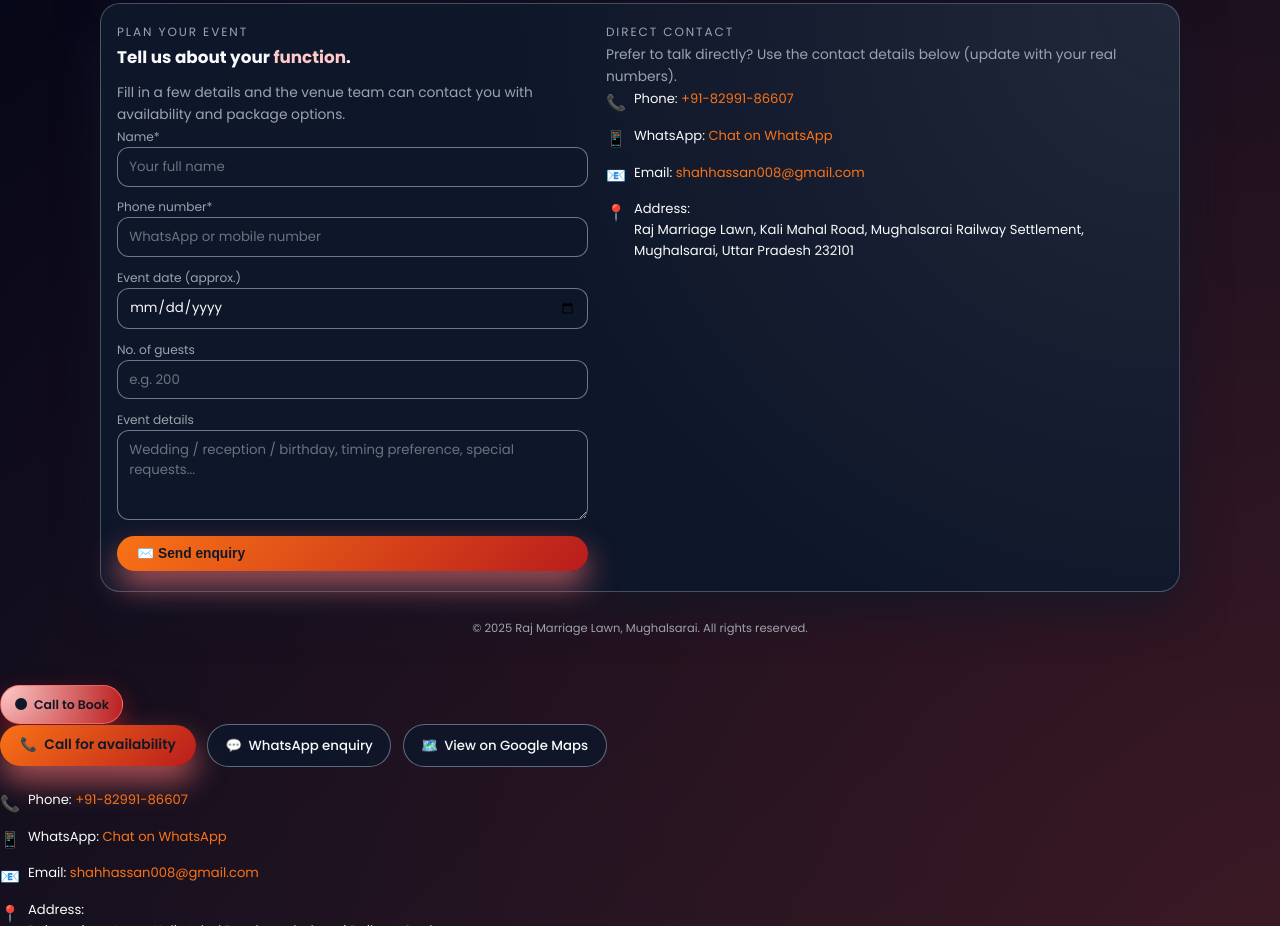
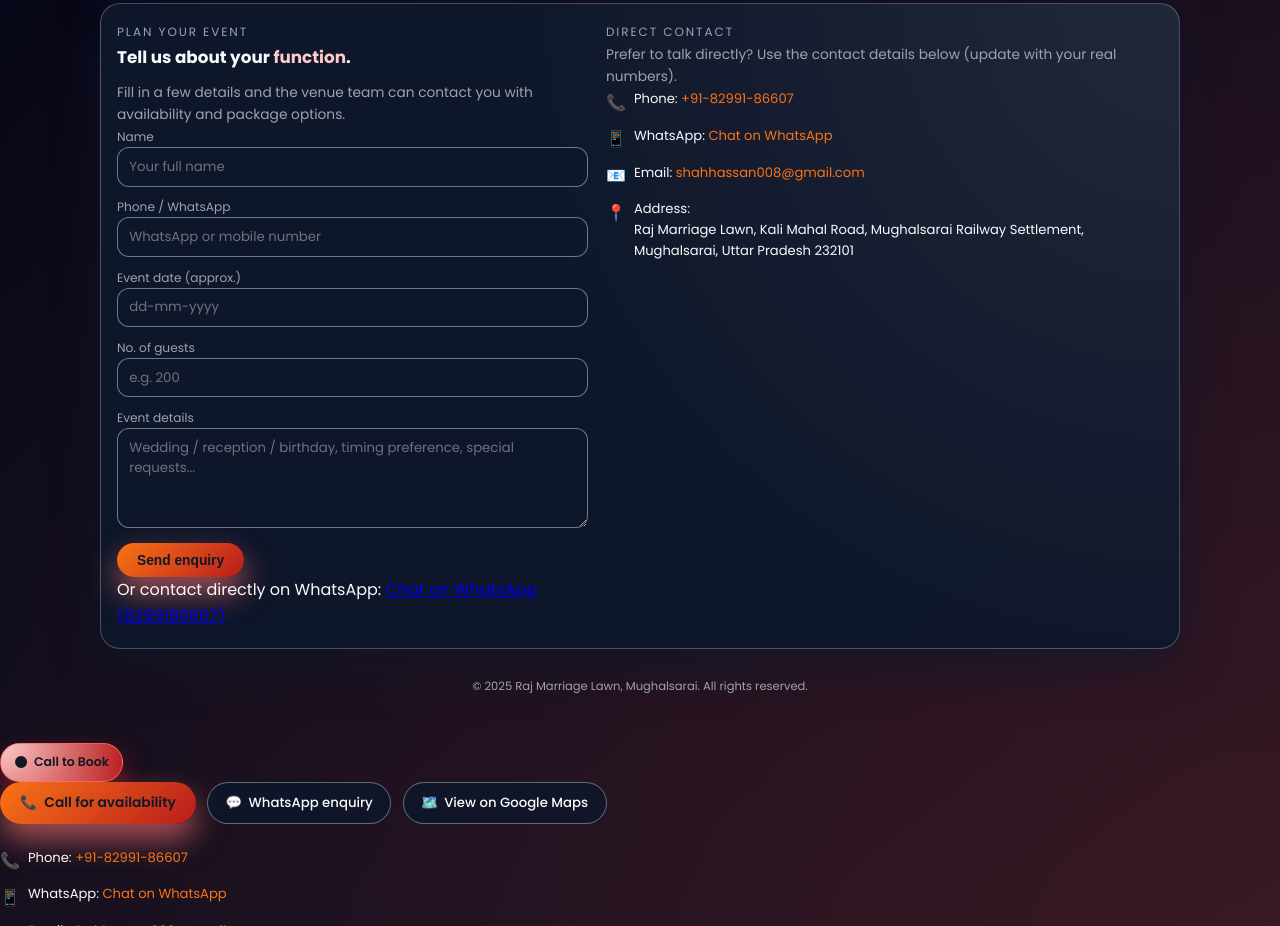
Before and after one commit to shahhassan008-gif/raj-marriage-lawn, a plain HTML site: page index.html in a window 1280 px wide. Shown: the part 1620-2546 px from the top of the page. Drawn offline with Linux system fonts and the light colour scheme.

Commit message:
Update index.html

```diff
--- a/index.html
+++ b/index.html
@@ -1052,54 +1052,51 @@
             package options.
           </p>
 
-          <!--
-            FORM NOTE:
-            - For live use, set action to your backend or a form service (e.g. Formspree).
-          -->
-          <form action="#" method="post">
-            <div>
-              <label for="name">Name*</label>
-              <input id="name" name="name" type="text" required placeholder="Your full name" />
-            </div>
-            <div>
-              <label for="phone">Phone number*</label>
-              <input
-                id="phone"
-                name="phone"
-                type="tel"
-                required
-                placeholder="WhatsApp or mobile number"
-              />
-            </div>
-            <div>
-              <label for="date">Event date (approx.)</label>
-              <input id="date" name="date" type="date" />
-            </div>
-            <div>
-              <label for="guests">No. of guests</label>
-              <input
-                id="guests"
-                name="guests"
-                type="number"
-                min="50"
-                placeholder="e.g. 200"
-              />
-            </div>
-            <div>
-              <label for="message">Event details</label>
-              <textarea
-                id="message"
-                name="message"
-                placeholder="Wedding / reception / birthday, timing preference, special requests..."
-              ></textarea>
-            </div>
-            <button type="submit" class="btn-primary">
-              <form action="https://formsubmit.co/shahhassan008@gmail.com" method="POST">
-          <input type="hidden" name="_captcha" value="false">
-<input type="hidden" name="_template" value="table">
-<input type="hidden" name="_subject" value="New enquiry from Raj Marriage Lawn website">
-              ✉️ Send enquiry
-            </button>
+          <form id="enquiryForm" action="https://formsubmit.co/shahhassan008@gmail.com" method="POST" autocomplete="on">
+  <!-- FormSubmit settings -->
+  <input type="hidden" name="_captcha" value="false">
+  <input type="hidden" name="_template" value="table">
+  <input type="hidden" name="_subject" value="New enquiry from Raj Marriage Lawn website">
+
+  <div class="form-row">
+    <label for="full_name">Name</label>
+    <input id="full_name" name="full_name" type="text" placeholder="Your full name" required>
+  </div>
+
+  <div class="form-row">
+    <label for="phone">Phone / WhatsApp</label>
+    <input id="phone" name="phone" type="tel" placeholder="WhatsApp or mobile number" required>
+  </div>
+
+  <div class="form-row">
+    <label for="event_date">Event date (approx.)</label>
+    <input id="event_date" name="event_date" type="text" placeholder="dd-mm-yyyy">
+  </div>
+
+  <div class="form-row">
+    <label for="guests">No. of guests</label>
+    <input id="guests" name="guests" type="number" min="1" placeholder="e.g. 200">
+  </div>
+
+  <div class="form-row">
+    <label for="message">Event details</label>
+    <textarea id="message" name="message" placeholder="Wedding / reception / birthday, timing preference, special requests..." rows="4"></textarea>
+  </div>
+
+  <div class="form-row">
+    <!-- IMPORTANT: this submit button must be INSIDE the form -->
+    <button type="submit" class="btn-primary">Send enquiry</button>
+  </div>
+</form>
+
+<!-- WhatsApp quick link (optional) -->
+<p>
+  Or contact directly on WhatsApp:
+  <a href="https://wa.me/918299186607?text=Hi%2C%20I%20want%20to%20check%20availability%20for%20Raj%20Marriage%20Lawn" target="_blank" rel="noopener">
+    Chat on WhatsApp (8299186607)
+  </a>
+</p>
+<!-- END: Enquiry form -->
         </div>
 
         <div>
```
